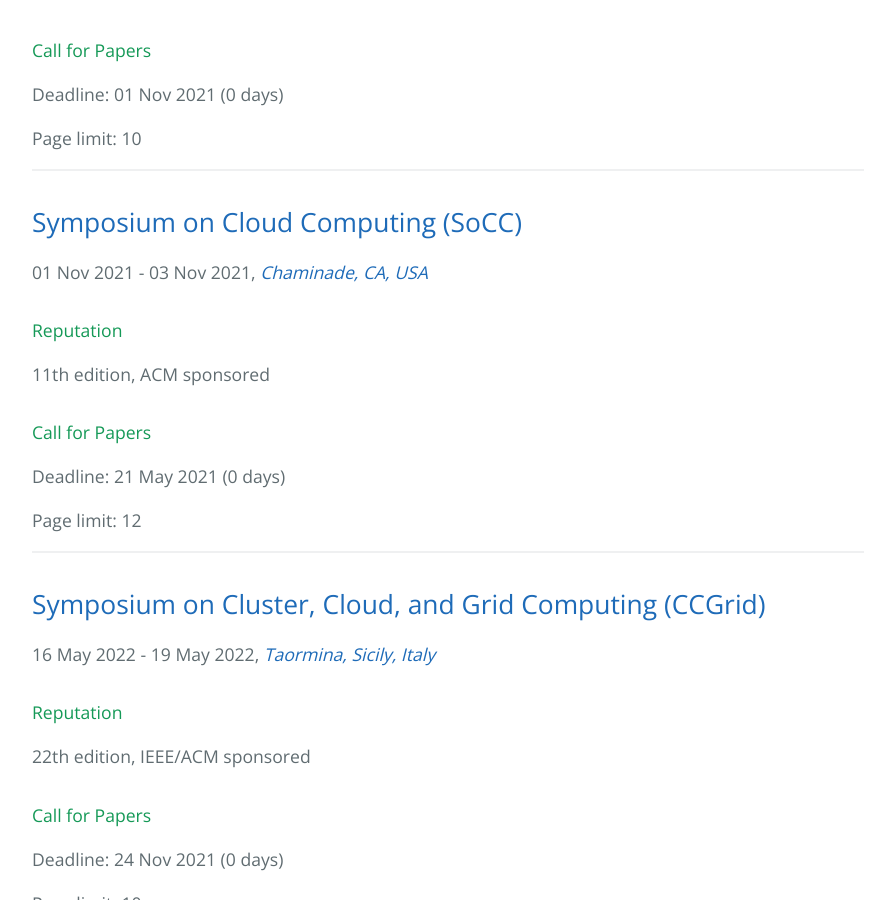
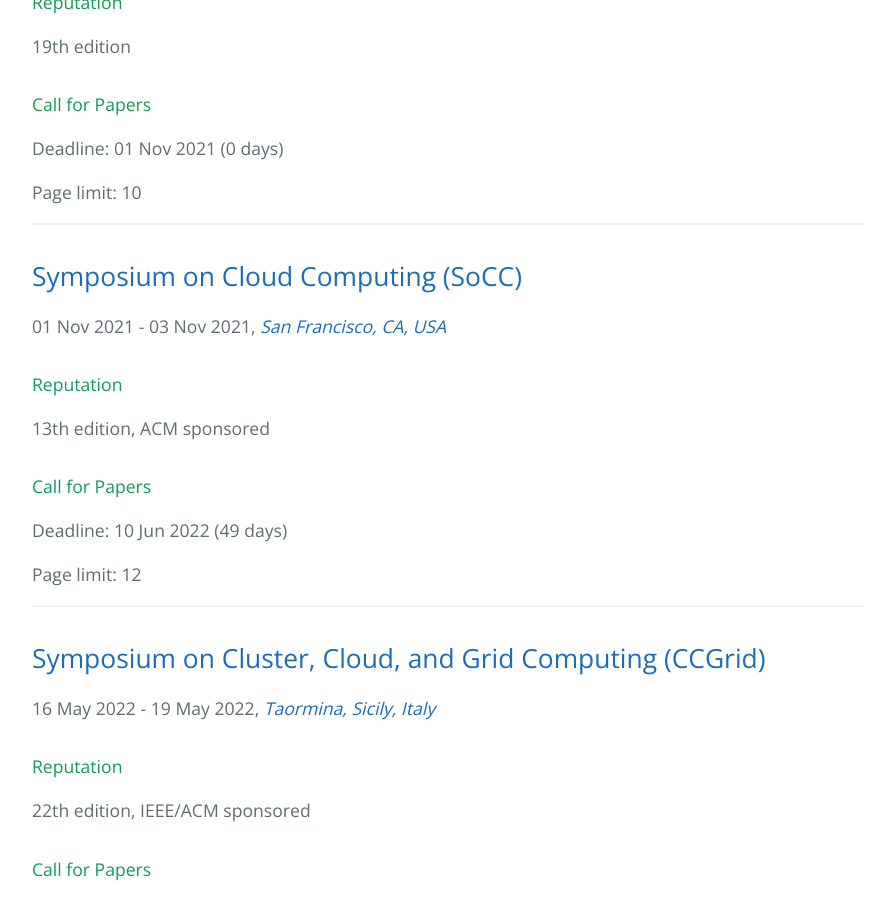
Before and after one commit to stefan-kolb/cloud-conferences, a Jekyll site: the page built from index.html, in a window 1280 px wide and 900 px high, scrolled down 7488 px. Shown: the whole window, without its empty margins (192-1087 px from the left). Built offline with Jekyll 4.4.1, drawn with Linux system fonts in a browser that asks for light colours; nearby versions of some CDN libraries; some of the changed text lies outside the part shown.

Commit message:
update SoCC 2022

```diff
--- a/_data/conferences.yml
+++ b/_data/conferences.yml
@@ -108,9 +108,9 @@
 
 - name: Symposium on Cloud Computing
   abbrv: SoCC
-  url: http://acmsocc.org/2021/
-  edition: 11
-  deadline: "2021-05-21"
+  url: http://acmsocc.org/2022/
+  edition: 13
+  deadline: "2022-06-10"
   date_from: "2021-11-01"
   date_to: "2021-11-03"
   organization: ACM
@@ -120,7 +120,7 @@
     - 2012: 15
     - 2011: 17
     - 2010: 19
-  location: "Chaminade, CA, USA"
+  location: "San Francisco, CA, USA"
   page_limit: 12
 
 - name: Conference on Utility and Cloud Computing
```
